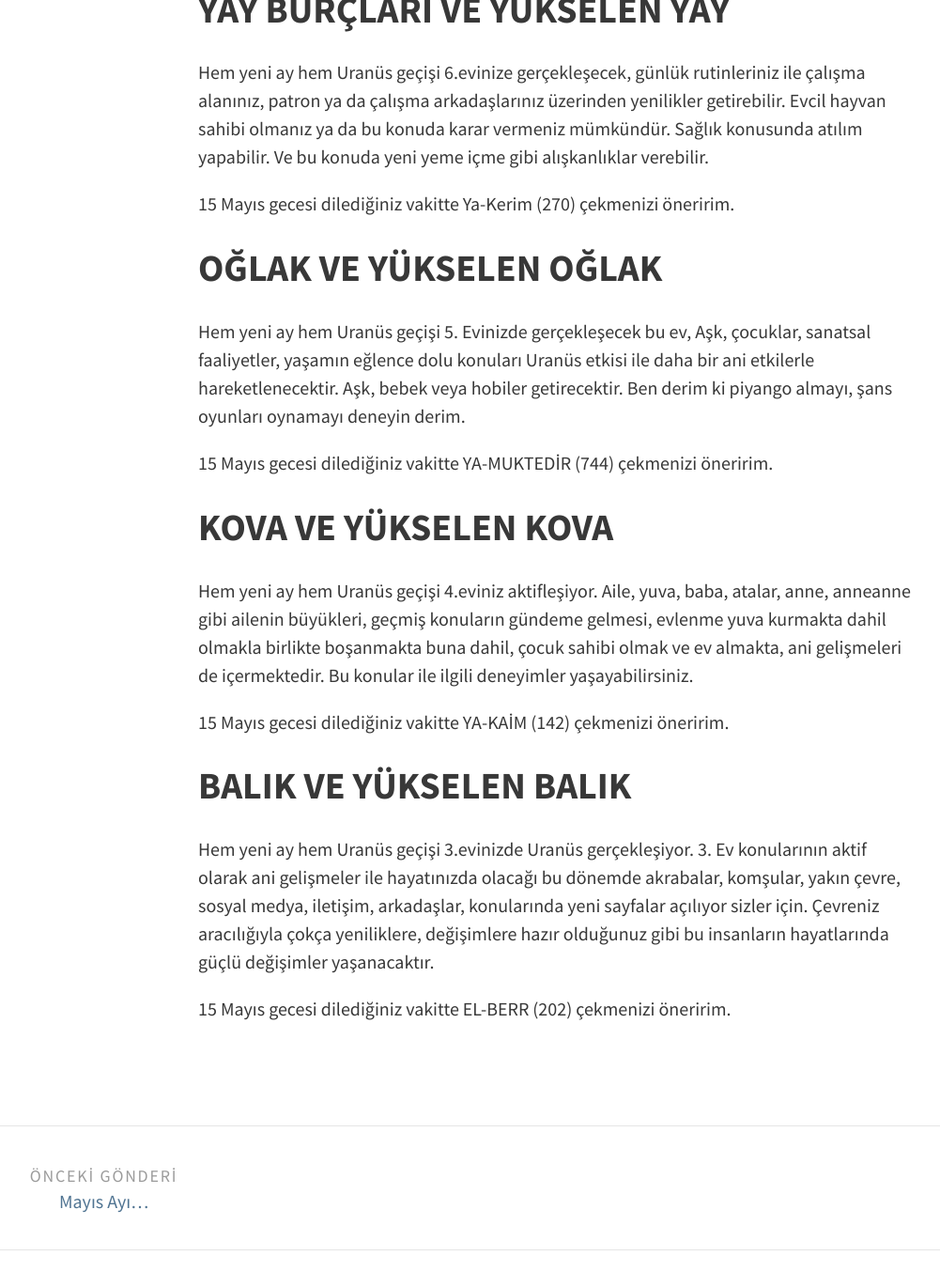
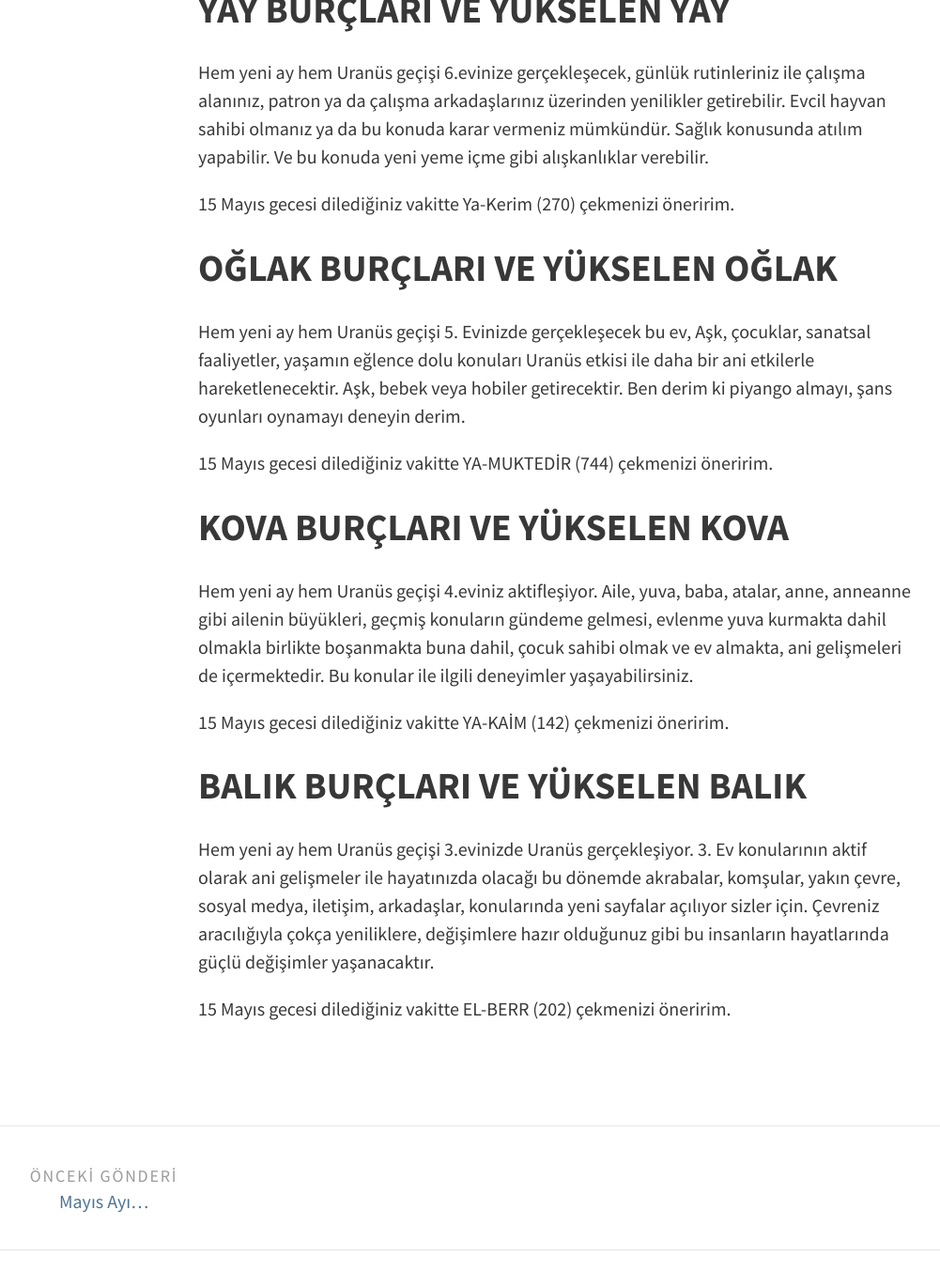
Before and after one commit to astrylcs/astrylcs.github.io, a Jekyll site: the page built from _posts/2018-05-11-yeni-ay-ve-uranus.md, in a window 1280 px wide and 1400 px high, scrolled down 2320 px. Shown: the top 1370 px of the window at 94% size, without its empty margins (45-1046 px from the left). Built offline with Jekyll 4.4.1, drawn with Linux system fonts in a browser that asks for light colours; some of the changed text lies outside the part shown.

Commit message:
Update 2018-05-11-yeni-ay-ve-uranus.md

```diff
--- a/_posts/2018-05-11-yeni-ay-ve-uranus.md
+++ b/_posts/2018-05-11-yeni-ay-ve-uranus.md
@@ -57,17 +57,17 @@ Hem yeni ay hem Uranüs geçişi 6.evinize gerçekleşecek, günlük rutinlerini
 
 15 Mayıs gecesi dilediğiniz vakitte Ya-Kerim (270) çekmenizi öneririm.
 
-## OĞLAK VE YÜKSELEN OĞLAK
+## OĞLAK BURÇLARI VE YÜKSELEN OĞLAK
 Hem yeni ay hem Uranüs geçişi 5. Evinizde gerçekleşecek bu ev, Aşk, çocuklar, sanatsal faaliyetler, yaşamın eğlence dolu konuları Uranüs etkisi ile daha bir ani etkilerle hareketlenecektir. Aşk, bebek veya hobiler getirecektir. Ben derim ki piyango almayı, şans oyunları oynamayı deneyin derim.
 
 15 Mayıs gecesi dilediğiniz vakitte YA-MUKTEDİR (744) çekmenizi öneririm.
 
-## KOVA VE YÜKSELEN KOVA
+## KOVA BURÇLARI VE YÜKSELEN KOVA
 Hem yeni ay hem Uranüs geçişi 4.eviniz aktifleşiyor. Aile, yuva, baba, atalar, anne, anneanne gibi ailenin büyükleri, geçmiş konuların gündeme gelmesi, evlenme yuva kurmakta dahil olmakla birlikte boşanmakta buna dahil, çocuk sahibi olmak ve ev almakta, ani gelişmeleri de içermektedir. Bu konular ile ilgili deneyimler yaşayabilirsiniz.
 
 15 Mayıs gecesi dilediğiniz vakitte YA-KAİM (142) çekmenizi öneririm.
 
-## BALIK VE YÜKSELEN BALIK
+## BALIK BURÇLARI VE YÜKSELEN BALIK
 
 Hem yeni ay hem Uranüs geçişi 3.evinizde Uranüs gerçekleşiyor. 3. Ev konularının aktif olarak ani gelişmeler ile hayatınızda olacağı bu dönemde akrabalar, komşular, yakın çevre, sosyal medya, iletişim, arkadaşlar, konularında yeni sayfalar açılıyor sizler için. Çevreniz aracılığıyla çokça yeniliklere, değişimlere hazır olduğunuz gibi bu insanların hayatlarında güçlü değişimler yaşanacaktır.
 
```
Also changed, not shown: other parts of _posts/2018-05-11-yeni-ay-ve-uranus.md (+1 -1 lines).
